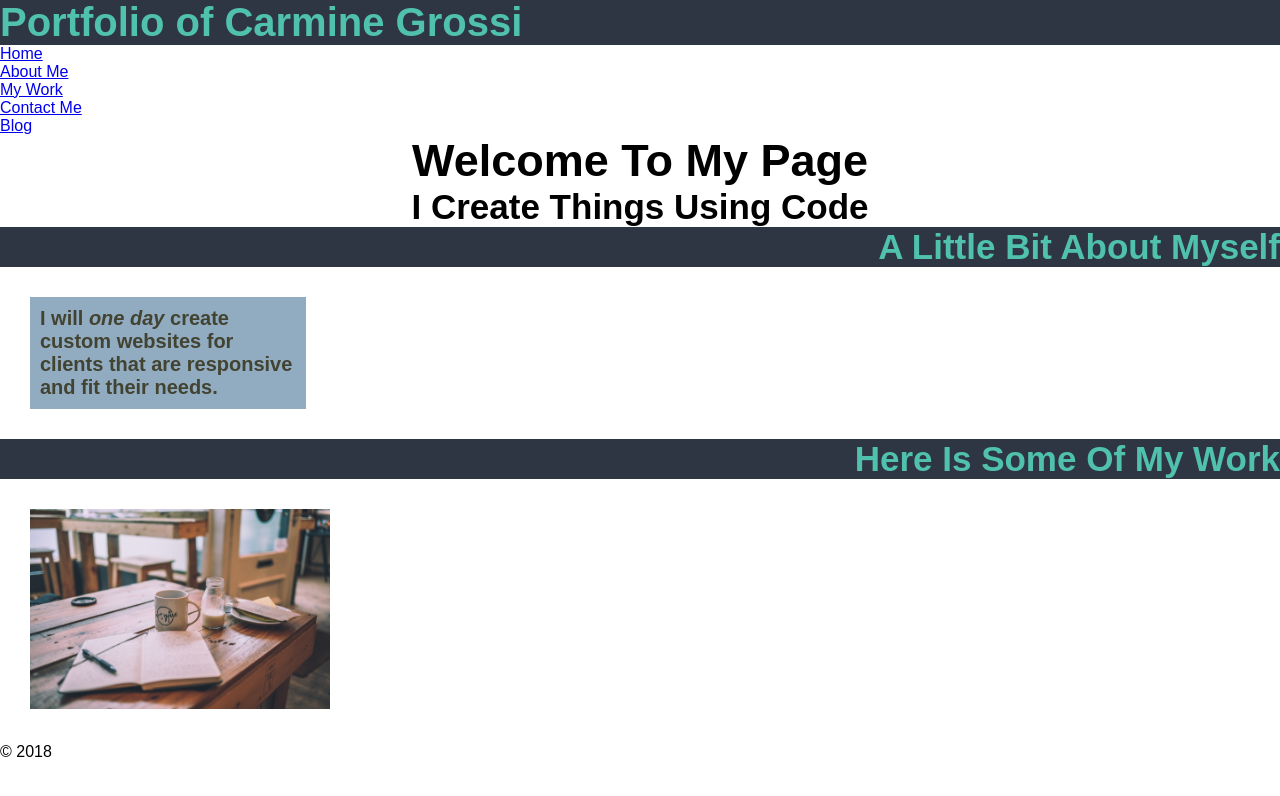
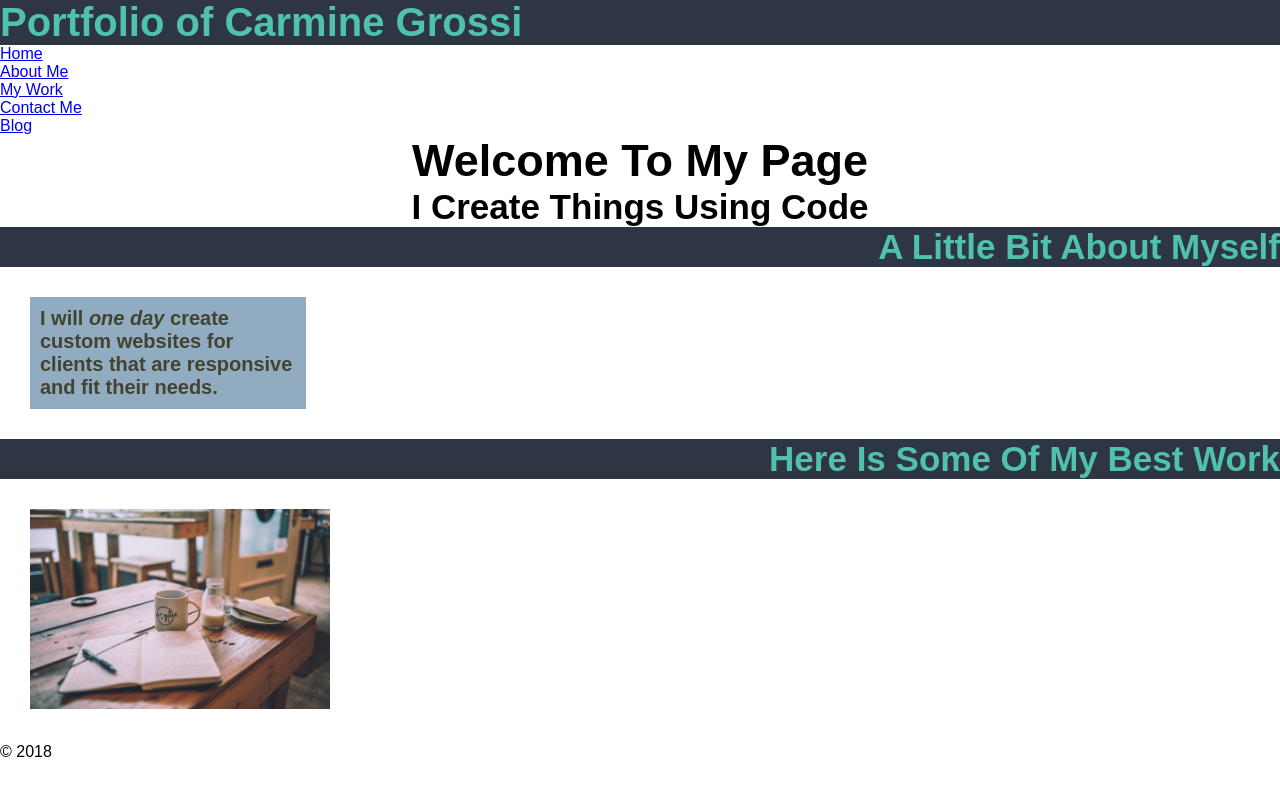
Before and after one commit to cgrossi/portfolio, a plain HTML site: page index.html in a window 1280 px wide. Drawn offline with Linux system fonts and the light colour scheme.

Commit message:
added 'best'

```diff
--- a/index.html
+++ b/index.html
@@ -56,7 +56,7 @@
 		</section>
 		<section id="mywork">
 			<article>
-				<h2 class="subheadings">Here Is Some Of My Work</h2>
+				<h2 class="subheadings">Here Is Some Of My Best Work</h2>
 				<p><img class="img-plate" src="img/img-1.jpg"></p>
 			</article>
 		</section>
```
